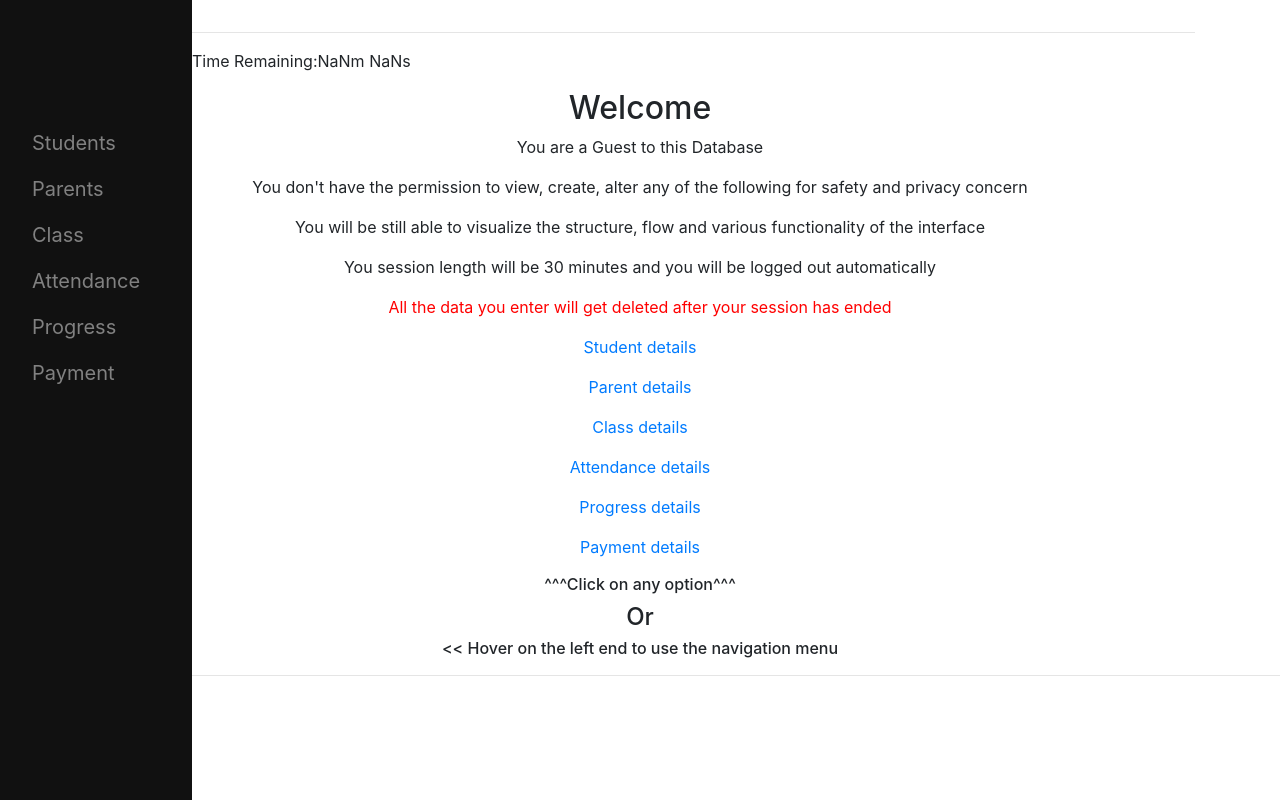
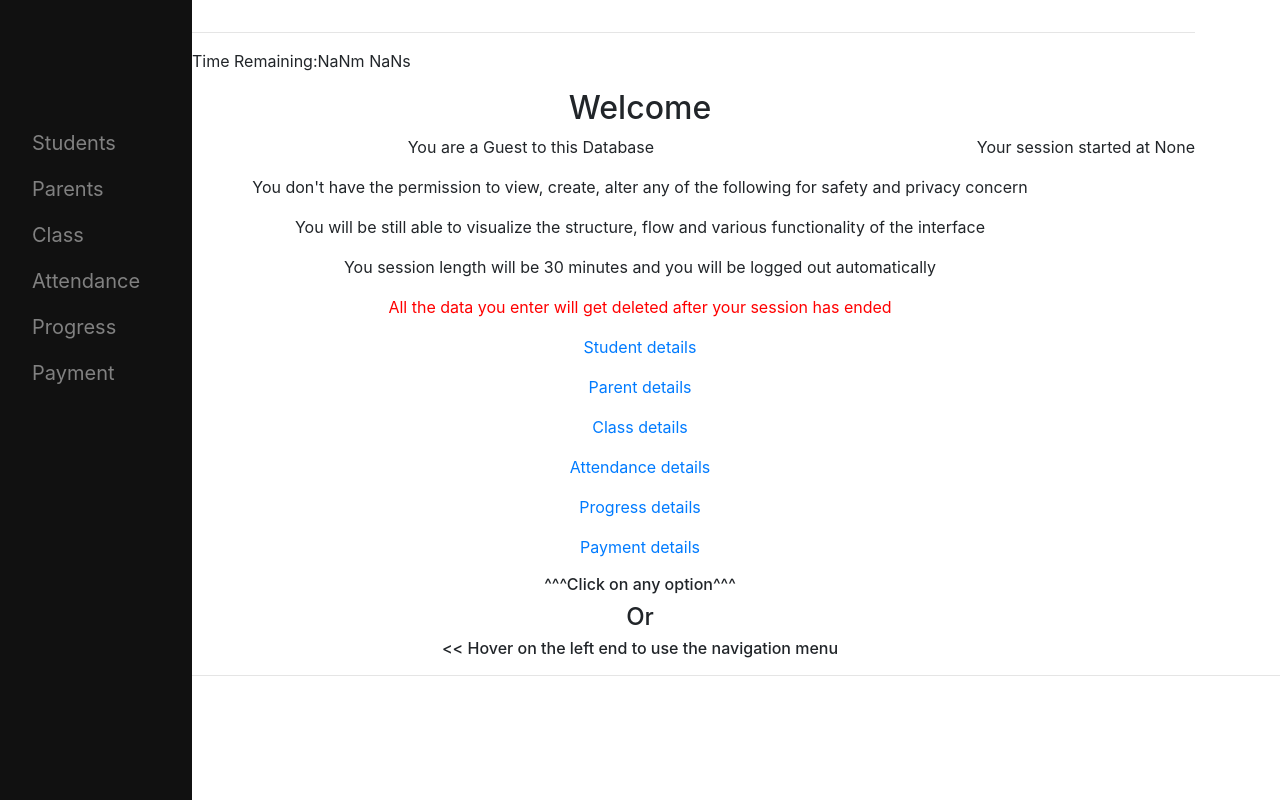
Before and after one commit to rajocular/MartialArtsClub, a Django app: page /guest_home in a window 1280 px wide. Run offline with Django 3.2, Linux system fonts and the light colour scheme; some libraries are stand-ins or nearby versions.

Commit message:
home_page.html updated

```diff
--- a/karate/templates/karate/home_page.html
+++ b/karate/templates/karate/home_page.html
@@ -35,6 +35,7 @@
             <p>You are the Admin to this Database</p>
             <p>You have the permission to view, create, alter the following</p>
         {% else %}
+            <p style="float: right">Your session started at {{ start_time }}</p>
             <p>You are a Guest to this Database</p>
             <p>You don't have the permission to view, create, alter any of the following for safety and privacy concern</p>
             <p>You will be still able to visualize the structure, flow and various functionality of the interface</p>
```
